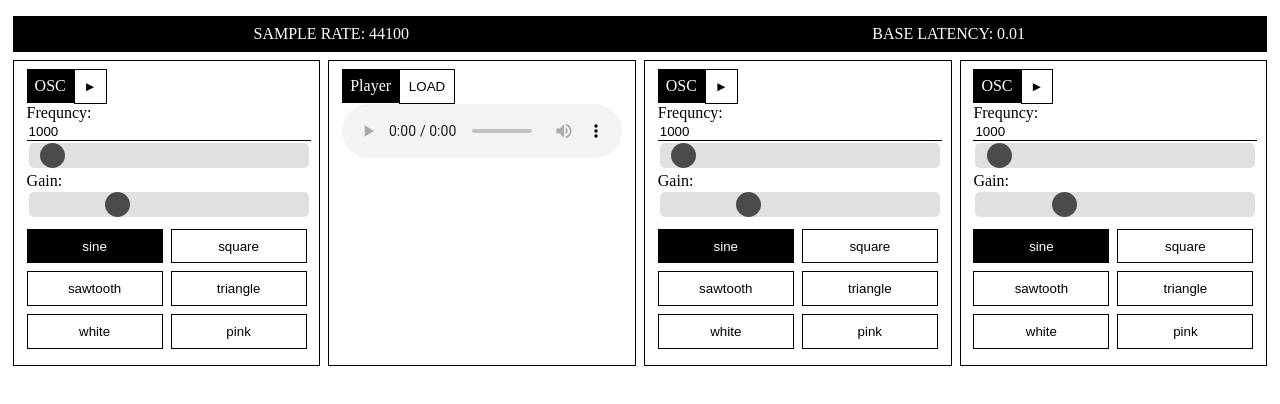
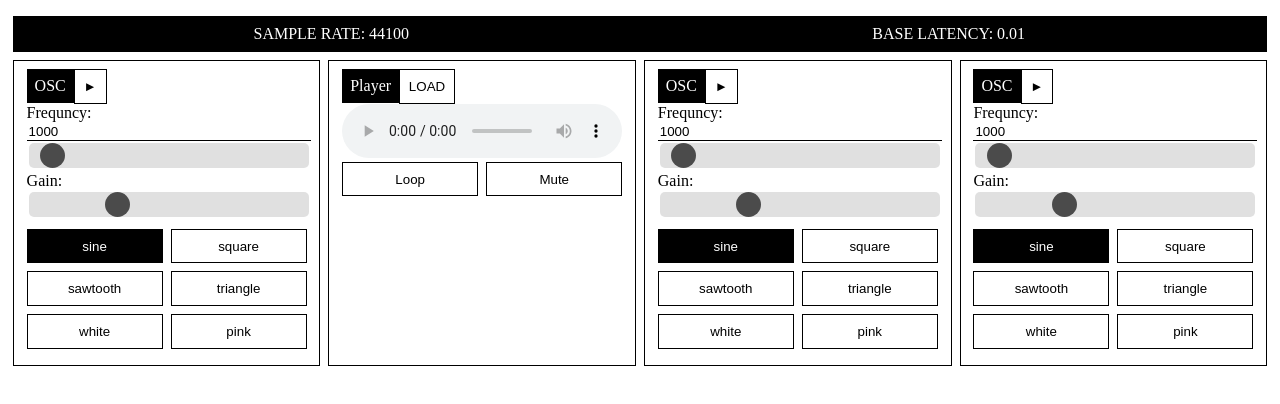
Before and after one commit to CannonFodderr/audioutils, a React (Create React App) app: page / in a window 1280 px wide. Both pictures are taken after a click on the button "START". Shown: the top 404 px of the page. Built offline with nearby package versions, Linux system fonts and the light colour scheme.

Commit message:
Add Mute & Loop buttons to Player

```diff
--- a/src/components/Oscillator/Oscillator.js
+++ b/src/components/Oscillator/Oscillator.js
@@ -144,9 +144,6 @@ const Oscillator = ({audioCTX}) => {
                     >{buttonText}</button>
                 </div>
                 <div className="utilControl freqControl">
-                    <div className="play-stop-wrapper">
-
-                    </div>
                     <label htmlFor="freqInput">Frequncy: </label>
                     <input
                     className="freqInput"
--- a/src/components/Player/Player.css
+++ b/src/components/Player/Player.css
@@ -8,3 +8,9 @@
     -moz-border-radius: 0;
     border-radius: 3px;
 }
+
+.player-contols{
+    display: grid;
+    gap: 1vh;
+    grid-template-columns: 1fr 1fr;
+}
--- a/src/components/Player/Player.js
+++ b/src/components/Player/Player.js
@@ -3,6 +3,8 @@ import './Player.css'
 
 const Player = ({audioCTX}) => {
     const [audioSource, setAudioSource] = useState(null)
+    const [isLooping, setIsLooping] = useState(false)
+    const [isMuted, setIsMuted] = useState(false)
     const filePickerRef = useRef(null)
     const audioPlayerRef = useRef(null)
     const renderAudioPlayer = () => {
@@ -10,9 +12,11 @@ const Player = ({audioCTX}) => {
         controls={true}
         ref={audioPlayerRef}
         className="audio-player"
+        loop={isLooping}
+        muted={isMuted}
         />
         return (
-            <audio controls={true} ref={audioPlayerRef} className="audio-player" src={URL.createObjectURL(audioSource)} loop={false} />
+            <audio controls={true} ref={audioPlayerRef} className="audio-player" src={URL.createObjectURL(audioSource)} loop={isLooping} muted={isMuted}/>
         )
     }
     const handleLoadButtonClick = () => {
@@ -36,6 +40,22 @@ const Player = ({audioCTX}) => {
         onClick={() => {handleFileUnload()}}
         >UNLOAD</button>
     }
+    const handleLoopChange = () => {
+        setIsLooping(!isLooping)
+    }
+    const handleMuteChange = () => {
+        setIsMuted(!isMuted)
+    }
+    const renderControls = () => {
+        const loopClass = isLooping ? "btn btn-selected btn-loop" : "btn btn-loop"
+        const muteClass = isMuted ? "btn btn-selected btn-mute" : "btn btn-mute"
+        return(
+            <div className="utilControl player-contols">
+                <button className={loopClass} onClick={() => handleLoopChange()}>Loop</button>
+                <button className={muteClass} onClick={() => handleMuteChange()}>Mute</button>
+            </div>
+        )
+    }
     return(
         <>
             <div className="util">
@@ -51,6 +71,7 @@ const Player = ({audioCTX}) => {
                     onChange={() => {handleFileLoad()}}
                     />
                 </div>
+                {renderControls()}
             </div>
         </>
     )
```
Also changed, not shown: src/components/App/App.css (line endings or trailing spaces).
